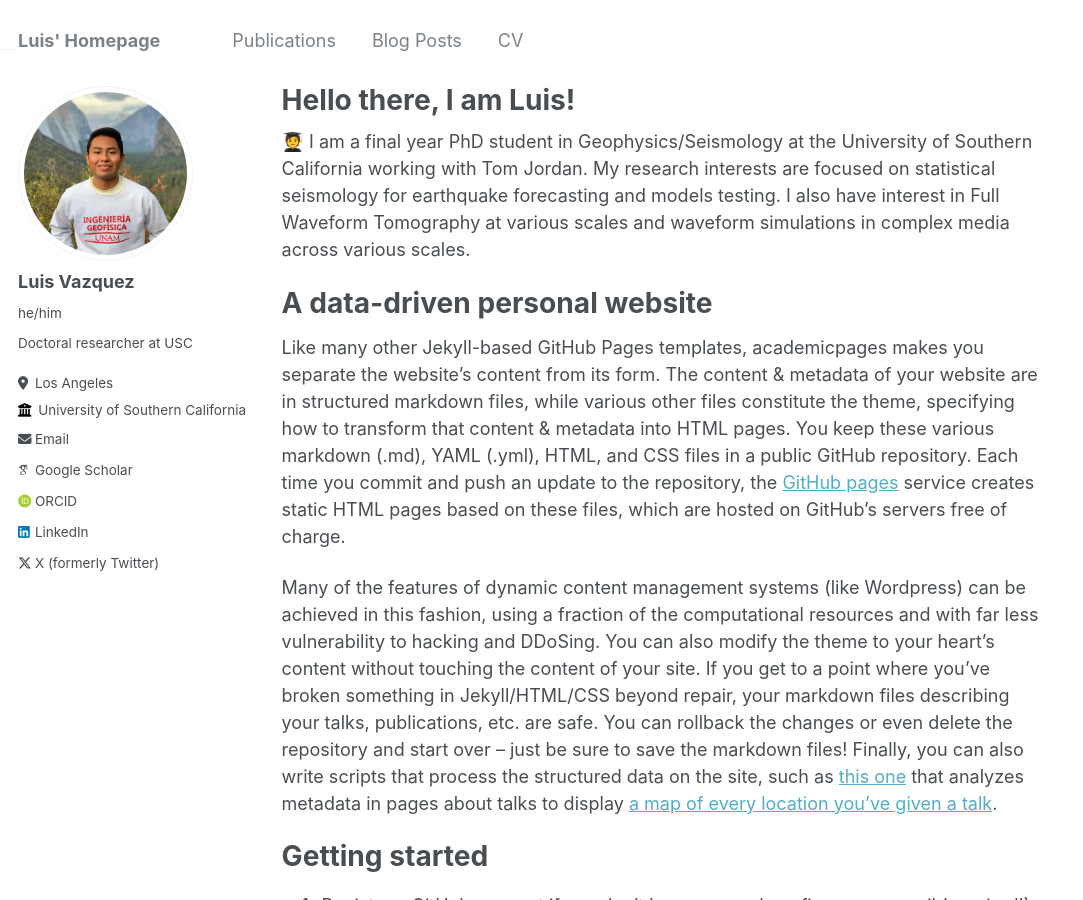
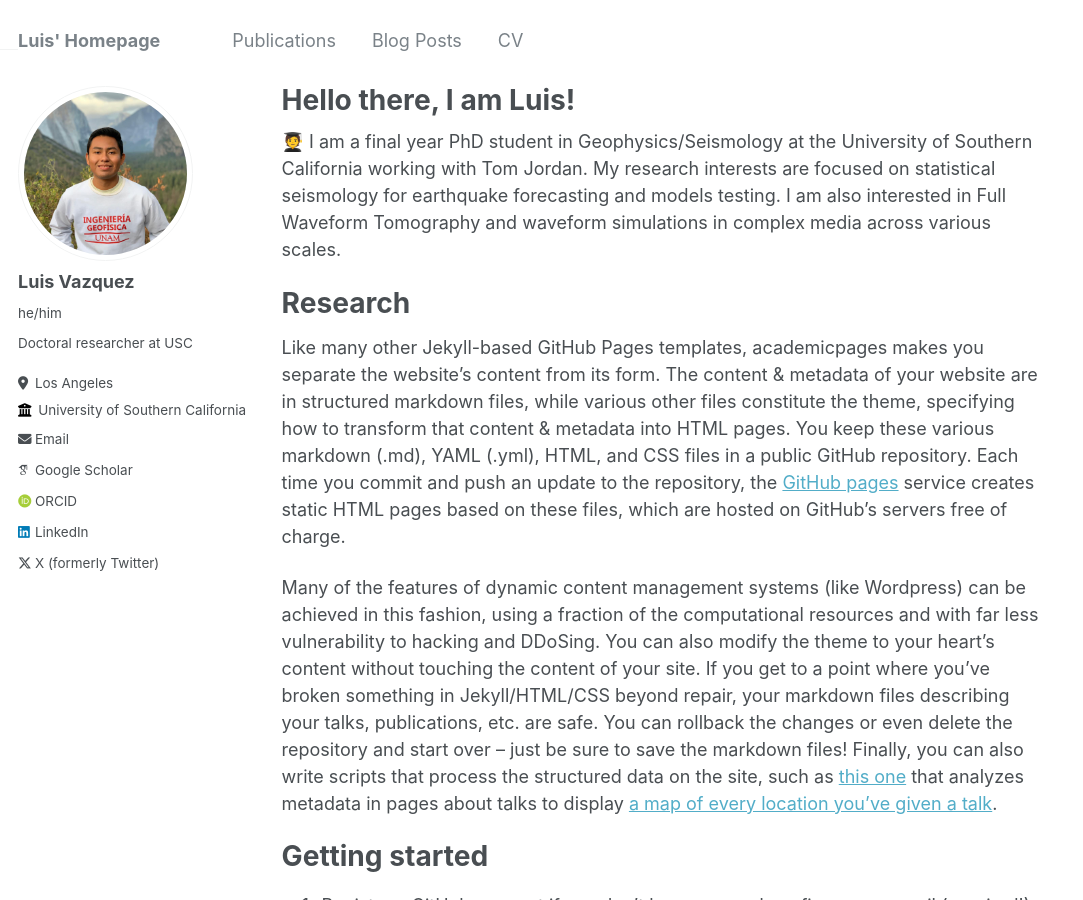
Before and after one commit to lvazquezseismo/luisvazquez, a Jekyll site: the page built from _pages/about.md, in a window 1280 px wide and 900 px high. Shown: the whole window, without its empty margins (0-1083 px from the left). Built offline with Jekyll 4.4.1, drawn with Linux system fonts in a browser that asks for light colours; some web fonts are replaced.

Commit message:
Update about.md

```diff
--- a/_pages/about.md
+++ b/_pages/about.md
@@ -7,9 +7,9 @@
   - /about.html
 ---
 
-🧑‍🎓 I am a final year PhD student in Geophysics/Seismology at the University of Southern California working with Tom Jordan. My research interests are focused on statistical seismology for earthquake forecasting and models testing. I also have interest in Full Waveform Tomography at various scales and waveform simulations in complex media across various scales.
+🧑‍🎓 I am a final year PhD student in Geophysics/Seismology at the University of Southern California working with Tom Jordan. My research interests are focused on statistical seismology for earthquake forecasting and models testing. I am also interested in Full Waveform Tomography and waveform simulations in complex media across various scales.
 
-A data-driven personal website
+Research
 ======
 Like many other Jekyll-based GitHub Pages templates, academicpages makes you separate the website's content from its form. The content & metadata of your website are in structured markdown files, while various other files constitute the theme, specifying how to transform that content & metadata into HTML pages. You keep these various markdown (.md), YAML (.yml), HTML, and CSS files in a public GitHub repository. Each time you commit and push an update to the repository, the [GitHub pages](https://pages.github.com/) service creates static HTML pages based on these files, which are hosted on GitHub's servers free of charge.
 
```
